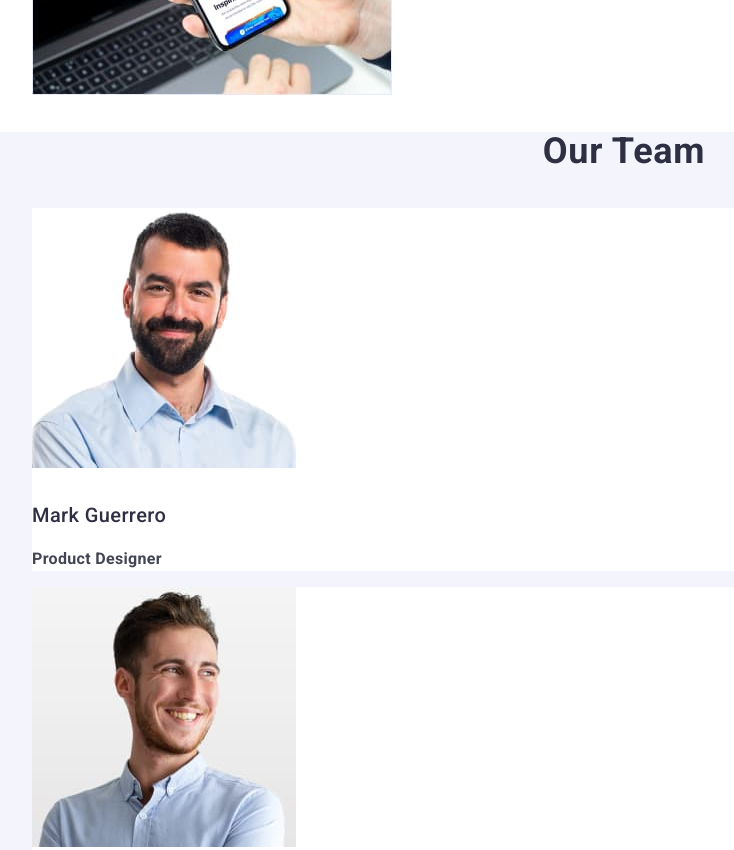
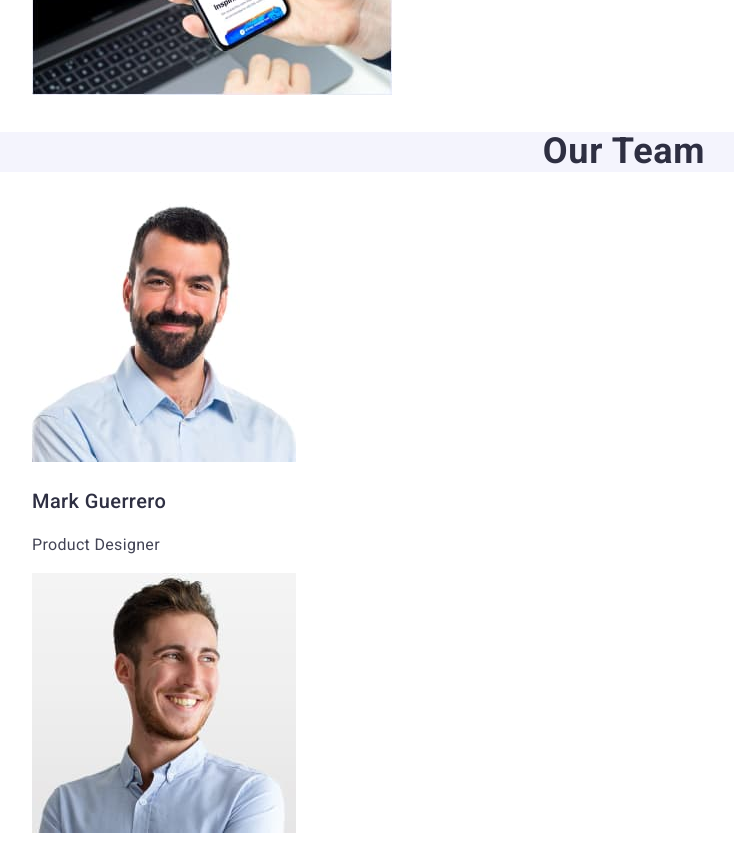
Before and after one commit to JackRybnikov/goit-markup-hw-02, a plain HTML site: page index.html in a window 1280 px wide. Shown: the part 1720-2570 px from the top of the page, without its empty margins (16-750 px from the left). Drawn offline with Linux system fonts and the light colour scheme.

Commit message:
Update style.css

```diff
--- a/css/style.css
+++ b/css/style.css
@@ -176,7 +176,7 @@ body {
 
 /* 4 section index */
 
-.index-our-team {
+.index-our-team-title {
   background-color: var(--cloud-color);
   font-weight: 700;
   font-size: 36px;
```
